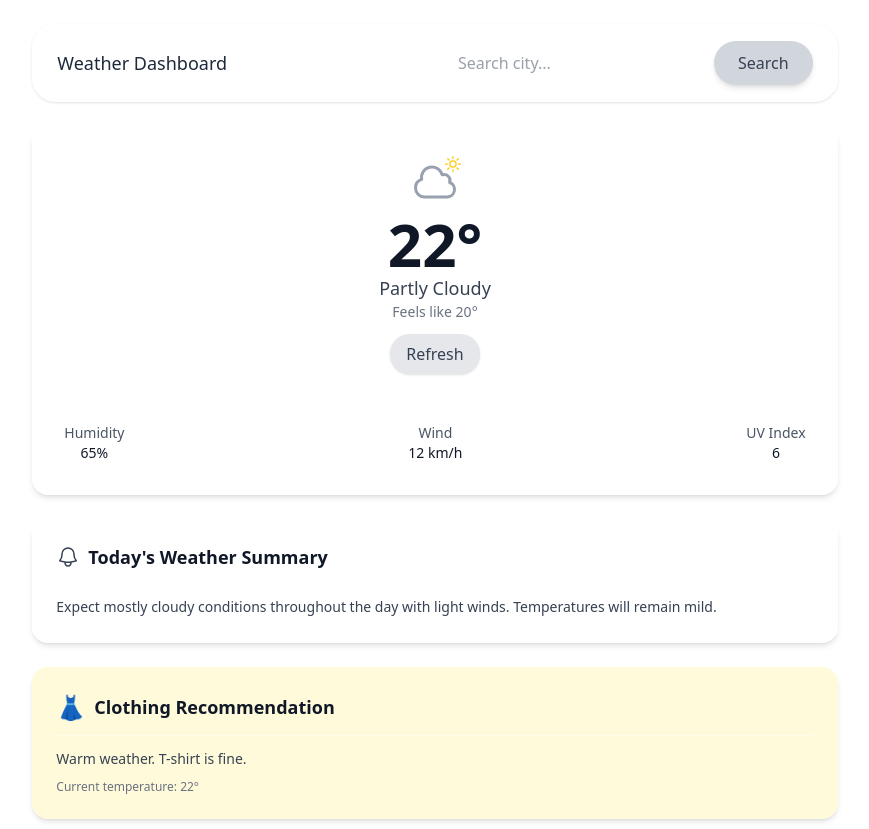
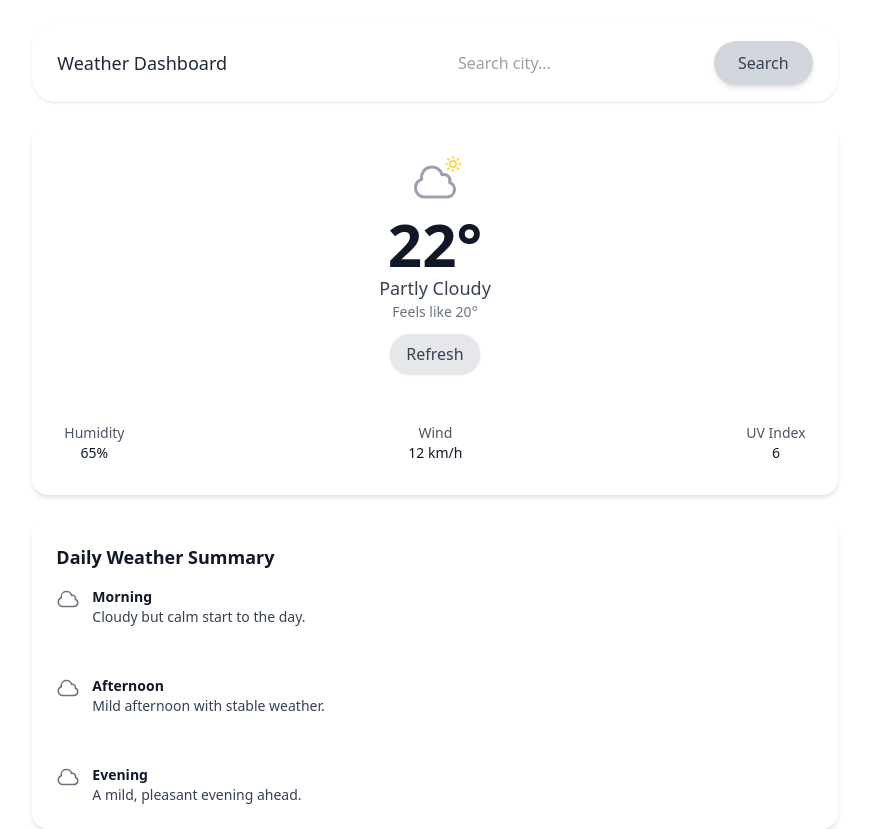
Before and after one commit to joshua-odubu/ALX-FE-Capstone-Project-Weather_Dashboard, a React app in the folder weather-app/: page / in a window 1280 px wide. Shown: the top 829 px of the page, without its empty margins (205-1074 px from the left). Built offline with nearby package versions, Linux system fonts and the light colour scheme; the HTML template or start-up script is replaced by a standard one.

Commit message:
Connect daily summary to live weather data and add timeline layout

```diff
--- a/weather-app/src/components/DailySummaryCard.jsx
+++ b/weather-app/src/components/DailySummaryCard.jsx
@@ -1,29 +1,88 @@
-import { BellIcon } from "@heroicons/react/24/outline";
+import {
+  SunIcon,
+  CloudIcon,
+  BoltIcon
+} from "@heroicons/react/24/outline";
 
-export default function DailySummaryCard() {
+export default function DailySummaryCard({
+  condition = "Partly Cloudy",
+  temperature = 20
+}) {
+  const getIcon = (cond) => {
+    const c = (cond || "").toLowerCase();
 
-  // Simple placeholder text for now — you can improve this later
-  const summaryText =
-    "Expect mostly cloudy conditions throughout the day with light winds. Temperatures will remain mild.";
+    if (c.includes("sun")) return <SunIcon className="w-6 h-6 text-yellow-500" />;
+    if (c.includes("clear")) return <SunIcon className="w-6 h-6 text-yellow-500" />;
+    if (c.includes("cloud")) return <CloudIcon className="w-6 h-6 text-gray-500" />;
+    if (c.includes("rain")) return <CloudIcon className="w-6 h-6 text-blue-500" />;
+    if (c.includes("storm")) return <BoltIcon className="w-6 h-6 text-purple-600" />;
+    if (c.includes("mist") || c.includes("fog") || c.includes("haze")) {
+      return <CloudIcon className="w-6 h-6 text-gray-400" />;
+    }
+
+    return <CloudIcon className="w-6 h-6 text-gray-500" />;
+  };
+
+  const getMorningSummary = () => {
+    if (temperature < 12) return "A cool morning with calm skies.";
+    if (condition.includes("Cloud")) return "Cloudy but calm start to the day.";
+    return "Clear and comfortable morning expected.";
+  };
+
+  const getAfternoonSummary = () => {
+    if (temperature > 25) return "A warm afternoon with bright conditions.";
+    if (condition.includes("Rain")) return "Possibility of light showers later today.";
+    return "Mild afternoon with stable weather.";
+  };
+
+  const getEveningSummary = () => {
+    if (temperature < 15) return "A cooler evening is expected.";
+    if (condition.includes("Storm")) return "Evening storms could develop.";
+    return "A mild, pleasant evening ahead.";
+  };
 
   return (
     <div className="bg-white/20 backdrop-blur-lg p-6 rounded-2xl shadow-md w-full">
+      {/* Header */}
+      <h2 className="text-lg font-semibold text-gray-900 mb-4">
+        Daily Weather Summary
+      </h2>
 
-      {/* Header Row */}
-      <div className="flex items-center gap-2 mb-3">
-        <BellIcon className="w-6 h-6 text-gray-700" />
-        <h2 className="text-lg font-semibold text-gray-900">
-          Today's Weather Summary
-        </h2>
+      {/* Timeline */}
+      <div className="space-y-6">
+
+        {/* Morning */}
+        <div className="flex items-start gap-3">
+          {getIcon(condition)}
+          <div>
+            <p className="text-sm font-semibold text-gray-900">Morning</p>
+            <p className="text-sm text-gray-700">{getMorningSummary()}</p>
+          </div>
+        </div>
+
+        <div className="border-t border-white/40" />
+
+        {/* Afternoon */}
+        <div className="flex items-start gap-3">
+          {getIcon(condition)}
+          <div>
+            <p className="text-sm font-semibold text-gray-900">Afternoon</p>
+            <p className="text-sm text-gray-700">{getAfternoonSummary()}</p>
+          </div>
+        </div>
+
+        <div className="border-t border-white/40" />
+
+        {/* Evening */}
+        <div className="flex items-start gap-3">
+          {getIcon(condition)}
+          <div>
+            <p className="text-sm font-semibold text-gray-900">Evening</p>
+            <p className="text-sm text-gray-700">{getEveningSummary()}</p>
+          </div>
+        </div>
+
       </div>
-
-      {/* Divider */}
-      <div className="border-t border-white/40 my-3"></div>
-
-      {/* Summary Text */}
-      <p className="text-gray-700 text-sm leading-relaxed">
-        {summaryText}
-      </p>
     </div>
   );
 }
--- a/weather-app/src/pages/Home.jsx
+++ b/weather-app/src/pages/Home.jsx
@@ -8,7 +8,7 @@
 
 export default function Home() {
 
-  // ✅ Shared weather data stored here
+  // Shared weather data stored here
   const [temperature, setTemperature] = useState(22);
   const [uvIndex, setUvIndex] = useState(6);
   const [condition, setCondition] = useState("Partly Cloudy");
@@ -37,7 +37,10 @@
         setWind={setWind}
       />
 
-      <DailySummaryCard />
+      <DailySummaryCard
+        condition={condition}
+        temperature={temperature}
+      />
 
       {/* Clothing and eyewear get temperature + UV */}
       <ClothingRecommendationCard temperature={temperature} />
```
